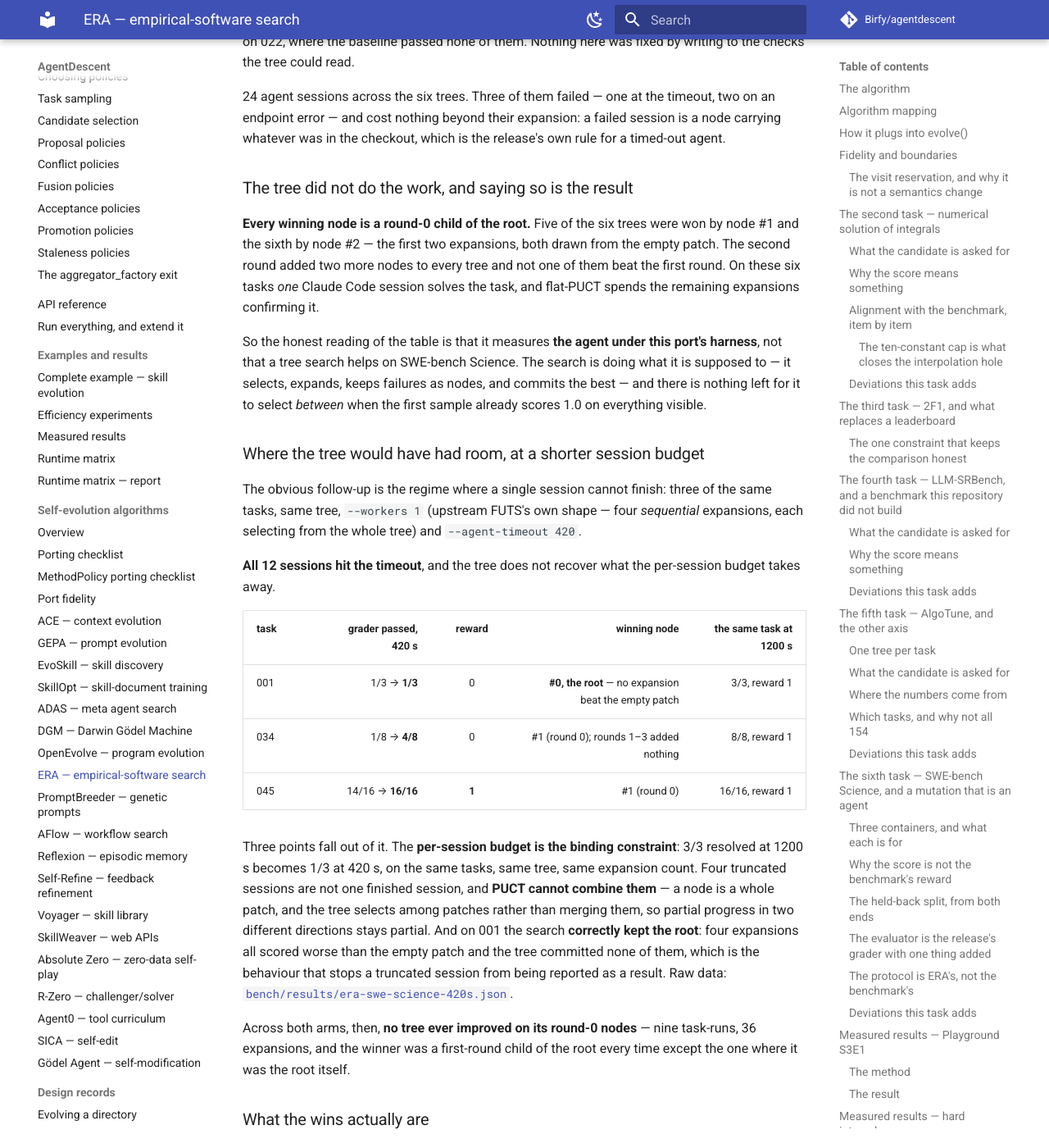
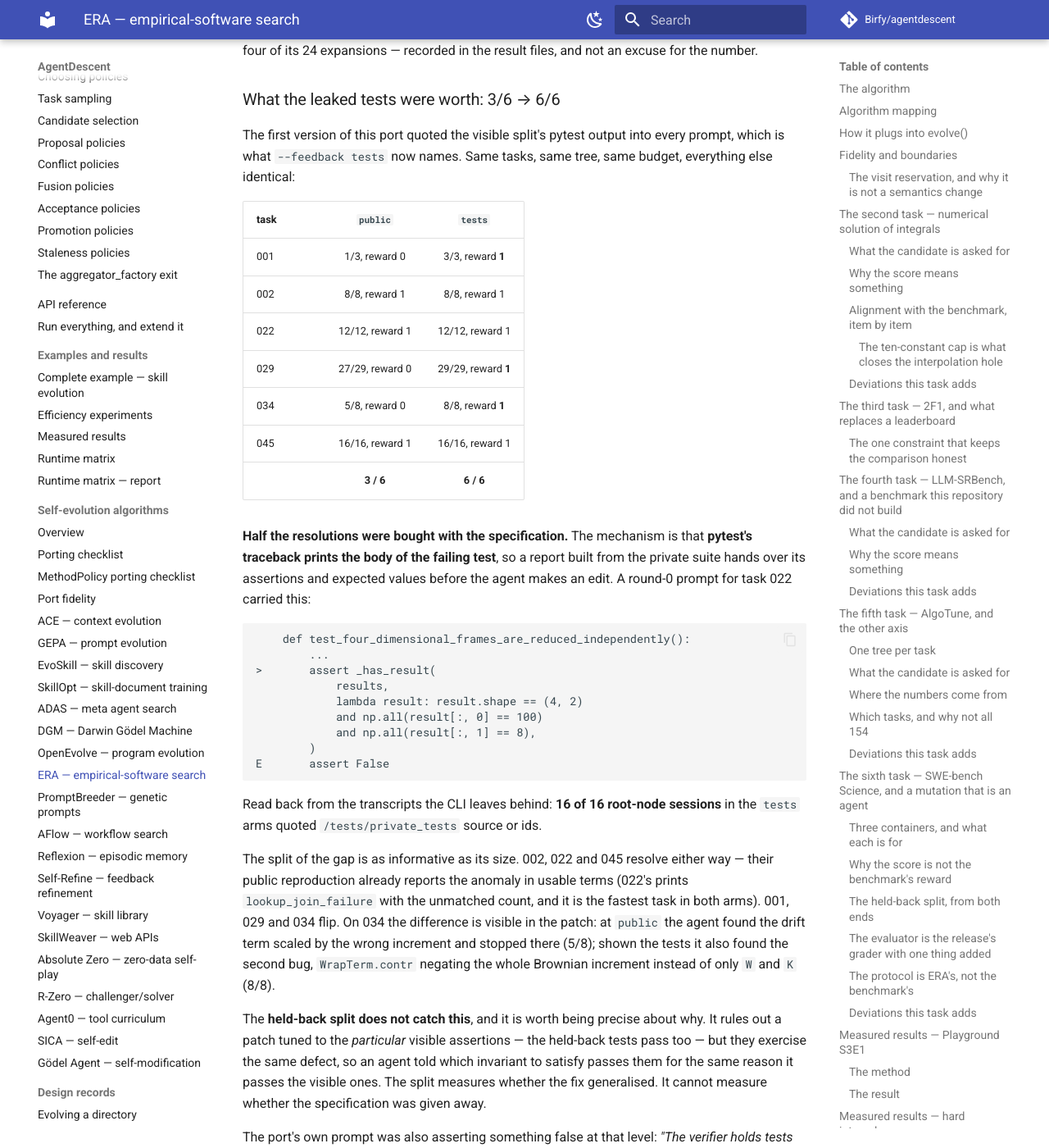
Before and after one commit to Birfy/agentdescent, an MkDocs documentation site: the page built from docs/algo-era.md, in a window 1280 px wide and 1400 px high, scrolled down 37518 px. Shown: the whole window at 82% size. Built offline with MkDocs 1.6.1 and Material for MkDocs 9.7.7, drawn with Linux system fonts in a browser that asks for light colours; comment, search, counter and statistics services are not loaded; some of the changed text lies outside the part shown.

Commit message:
ERA/SWE-bench Science: the honest number is 3 of 6, and what the leak was worth
Re-ran the same six tasks, same tree, same 4 expansions and 1200 s per session,
at the new default `--feedback public` -- the information the benchmark itself
gives an agent. **3 of 6 resolved, from 0 of 6**, against 6 of 6 when the
visible split's pytest output (and with it the failing tests' own source) was
quoted into the prompt. Half the resolutions were bought with the specification.

The split of the gap is as informative as its size. 002, 022 and 045 resolve
either way -- their public reproduction already reports the anomaly in usable
terms. 001, 029 and 034 flip, and on 034 the difference is legible in the patch:
at `public` the agent found the drift term scaled by the wrong increment and
stopped (5/8); shown the tests it also found `WrapTerm.contr` negating the whole
Brownian increment instead of only W and K (8/8). The two that did not resolve
at `public` were not failures of the same kind either -- 029 reached 27 of 29
and 034 5 of 8, partial repairs of the right defect that an all-or-nothing
reward scores as zero, while 001 produced nothing and the tree kept the empty
patch over all four expansions.

The round-0 finding survives the correction and is now much better supported:
across fifteen task-runs and sixty expansions in three arms, the winner was a
first-round child of the root every time except twice, when it was the root.

Result files are renamed to carry the level they were measured at
(`era-swe-science-{public,tests}-1200s-*`, `era-swe-science-tests-420s`) so no
one can quote a filename without quoting the protocol. Four sessions in the
`public` arm died on an endpoint TLS error rather than on the task; recorded,
not offered as an excuse.

Co-Authored-By: Claude Opus 5 <noreply@anthropic.com>
Claude-Session: https://claude.ai/code/session_01T72MwMAgYNamMuFiCgVU1V

````diff
--- a/docs/algo-era.md
+++ b/docs/algo-era.md
@@ -1452,15 +1452,13 @@ domains and all six inside the release's unrestricted 96 — one flat-PUCT tree
 each, **4 expansions per tree**, 2 workers, `c_puct = 1.0`, uniform prior,
 `--held-back-frac 0.25`, seed 0, synchronous mode.
 
-The mutation operator is the **Claude Code CLI** (`claude -p
---permission-mode acceptEdits --allowedTools "Bash Edit Write Read Glob Grep
-TodoWrite"`, version 2.1.251, prompt over stdin) at `--agent-timeout 1200`. The
-run passed no `--model`, so each session took that CLI's default: **`claude-sonnet-5`**
-in all 37 sessions across the three arms, read back afterwards from the CLI's
-own transcripts (`~/.claude/projects/*/`) rather than from the result file,
-which is why `agent_sessions.version` and `agent_sessions.model` are recorded
-now. A run meant to be repeated should pass `--model`; these three predate the
-field and carry it only here.
+The mutation operator is the **Claude Code CLI** (`claude -p --permission-mode
+acceptEdits --allowedTools "Bash Edit Write Read Glob Grep TodoWrite"`, version
+2.1.251, prompt over stdin) at `--agent-timeout 1200`. The runs passed no
+`--model`, so each session took that CLI's default: **`claude-sonnet-5`** in all
+61 sessions, read back afterwards from the CLI's own transcripts
+(`~/.claude/projects/*/`) rather than from the result file, which is why
+`agent_sessions.version` and `agent_sessions.model` are recorded now.
 
 Everything else is the release as published: both pinned images per task pulled
 by digest, the agent's container on `--network none`, and the reward read from
@@ -1469,107 +1467,144 @@ never sees that grader — it ranks on the visible split only, and
 `--held-back-frac 0.25` of each private suite is never shown to it in any shard
 or any prompt.
 
-The runs predate `--feedback` and behave as `--feedback tests` does now: the
-prompt quoted the visible split's pytest output. That is the single most
-important line in this section and it is why the table below is not a
-benchmark number.
-
-Two processes on one host, identical configuration, split only to use the
-wall-clock: tasks 001/002/022/029 in
-[`bench/results/era-swe-science-1200s-a.json`](https://github.com/Birfy/agentdescent/blob/main/bench/results/era-swe-science-1200s-a.json)
-and 034/045 in
-[`bench/results/era-swe-science-1200s-b.json`](https://github.com/Birfy/agentdescent/blob/main/bench/results/era-swe-science-1200s-b.json).
+Two arms, differing in `--feedback` and nothing else:
+
+| arm | what a prompt may quote | result files |
+|---|---|---|
+| **`public`** — the benchmark's own information budget | `reproduce.py`'s output | [`…-public-1200s-a`](https://github.com/Birfy/agentdescent/blob/main/bench/results/era-swe-science-public-1200s-a.json), [`…-b`](https://github.com/Birfy/agentdescent/blob/main/bench/results/era-swe-science-public-1200s-b.json) |
+| `tests` — the visible split's pytest output | that, **plus the failing tests' own source** | [`…-tests-1200s-a`](https://github.com/Birfy/agentdescent/blob/main/bench/results/era-swe-science-tests-1200s-a.json), [`…-b`](https://github.com/Birfy/agentdescent/blob/main/bench/results/era-swe-science-tests-1200s-b.json) |
+
 Each file carries the winning patch, the whole tree, and the grader's output for
-the baseline and the best node.
-
-### The result — and read the next section before quoting it
-
-**6 of 6 resolved, from 0 of 6.** The reward column is the release's own
-grader's binary verdict; the counts beside it are its private-suite totals.
-
-!!! danger "This arm ran at `--feedback tests`, which shows the agent the hidden tests"
-    These runs predate the `--feedback` flag, and the behaviour they got is what
-    the flag now calls `tests`: every prompt quoted pytest's failure sections
-    for the visible half of the private suite — **and pytest's traceback embeds
-    the body of the failing test**, so each agent session was handed those
-    tests' assertions and expected values before it made an edit. All 16
-    root-node prompts across the three arms did this. The number below is
-    therefore "an agent shown most of the hidden specification resolves the
-    task", not the benchmark's task. See
-    [what was wrong with the first number](#what-was-wrong-with-the-first-number).
-
-| task | domain | private tests | grader passed | reward | visible pass rate | held-back pass rate | winning node | wall |
-|---|---|---:|---:|:---:|---:|---:|---:|---:|
-| 001 | computational-reaction-chemistry | 3 | 1/3 → **3/3** | 0 → **1** | 0.667 → 1.000 | 0.500 → 1.000 | #1 (round 0) | 38.3 min |
-| 002 | density-functional-theory | 8 | 3/8 → **8/8** | 0 → **1** | 0.429 → 1.000 | 0.667 → 1.000 | #1 (round 0) | 37.2 min |
-| 022 | neuroimaging | 12 | 4/12 → **12/12** | 0 → **1** | 0.200 → 1.000 | 0.000 → 1.000 | #2 (round 0) | 7.1 min |
-| 029 | genomics-sequence-annotation | 29 | 14/29 → **29/29** | 0 → **1** | 0.545 → 1.000 | 0.375 → 1.000 | #1 (round 0) | 17.3 min |
-| 034 | stochastic-numerical-analysis | 8 | 1/8 → **8/8** | 0 → **1** | 0.286 → 1.000 | 0.333 → 1.000 | #1 (round 0) | 21.8 min |
-| 045 | computational-oceanography | 16 | 14/16 → **16/16** | 0 → **1** | 0.714 → 1.000 | 0.600 → 1.000 | #1 (round 0) | 18.4 min |
-
-The held-back column is the one that says the result is not an artefact of the
-signal the search was given: **every held-back test passes on every task**,
-including the three the search never saw on 022, where the baseline passed none
-of them. Nothing here was fixed by writing to the checks the tree could read.
-
-24 agent sessions across the six trees. Three of them failed — one at the
-timeout, two on an endpoint error — and cost nothing beyond their expansion: a
-failed session is a node carrying whatever was in the checkout, which is the
-release's own rule for a timed-out agent.
-
-### The tree did not do the work, and saying so is the result
-
-**Every winning node is a round-0 child of the root.** Five of the six trees
-were won by node #1 and the sixth by node #2 — the first two expansions, both
-drawn from the empty patch. The second round added two more nodes to every tree
-and not one of them beat the first round. On these six tasks *one* Claude Code
-session solves the task, and flat-PUCT spends the remaining expansions
-confirming it.
-
-So the honest reading of the table is that it measures **the agent under this
-port's harness**, not that a tree search helps on SWE-bench Science. The search
-is doing what it is supposed to — it selects, expands, keeps failures as nodes,
-and commits the best — and there is nothing left for it to select *between*
-when the first sample already scores 1.0 on everything visible.
+the baseline and the best node. Each arm is two processes on one host, split
+only to use the wall-clock.
+
+### The result: 3 of 6, at the benchmark's own information budget
+
+| task | domain | private tests | grader passed | reward | visible pass rate | held-back pass rate | winning node |
+|---|---|---:|---:|:---:|---:|---:|---:|
+| 001 | computational-reaction-chemistry | 3 | 1/3 → 1/3 | 0 → 0 | 0.667 → 0.667 | 0.500 → 0.500 | **#0, the root** |
+| 002 | density-functional-theory | 8 | 3/8 → **8/8** | 0 → **1** | 0.429 → 1.000 | 0.667 → 1.000 | #1 |
+| 022 | neuroimaging | 12 | 4/12 → **12/12** | 0 → **1** | 0.200 → 1.000 | 0.000 → 1.000 | #2 |
+| 029 | genomics-sequence-annotation | 29 | 14/29 → 27/29 | 0 → 0 | 0.545 → 0.818 | 0.375 → 1.000 | #2 |
+| 034 | stochastic-numerical-analysis | 8 | 1/8 → 5/8 | 0 → 0 | 0.286 → 0.714 | 0.333 → 0.667 | #1 |
+| 045 | computational-oceanography | 16 | 14/16 → **16/16** | 0 → **1** | 0.714 → 1.000 | 0.600 → 1.000 | #1 |
+
+**3 of 6 resolved, from 0 of 6.** The three that did not resolve failed
+differently and the difference is informative: 001 produced nothing at all (the
+tree kept the empty patch over all four expansions), while 029 reached 27 of 29
+and 034 reached 5 of 8 — partial repairs of the right defect that the
+benchmark's all-or-nothing reward scores as zero.
+
+029 is worth one more line: its **held-back** split went to 1.000 while two
+*visible* tests still failed. The split is drawn at random, so it can land on
+the easier half; a held-back column at 1.000 is evidence the fix generalised,
+not evidence the task is done.
+
+24 agent sessions. Four died on an endpoint TLS error rather than on the task,
+costing this arm four of its 24 expansions — recorded in the result files, and
+not an excuse for the number.
+
+### What the leaked tests were worth: 3/6 → 6/6
+
+The first version of this port quoted the visible split's pytest output into
+every prompt, which is what `--feedback tests` now names. Same tasks, same tree,
+same budget, everything else identical:
+
+| task | `public` | `tests` |
+|---|:---:|:---:|
+| 001 | 1/3, reward 0 | 3/3, reward **1** |
+| 002 | 8/8, reward 1 | 8/8, reward 1 |
+| 022 | 12/12, reward 1 | 12/12, reward 1 |
+| 029 | 27/29, reward 0 | 29/29, reward **1** |
+| 034 | 5/8, reward 0 | 8/8, reward **1** |
+| 045 | 16/16, reward 1 | 16/16, reward 1 |
+| | **3 / 6** | **6 / 6** |
+
+**Half the resolutions were bought with the specification.** The mechanism is
+that **pytest's traceback prints the body of the failing test**, so a report
+built from the private suite hands over its assertions and expected values
+before the agent makes an edit. A round-0 prompt for task 022 carried this:
+
+```
+    def test_four_dimensional_frames_are_reduced_independently():
+        ...
+>       assert _has_result(
+            results,
+            lambda result: result.shape == (4, 2)
+            and np.all(result[:, 0] == 100)
+            and np.all(result[:, 1] == 8),
+        )
+E       assert False
+```
+
+Read back from the transcripts the CLI leaves behind: **16 of 16 root-node
+sessions** in the `tests` arms quoted `/tests/private_tests` source or ids.
+
+The split of the gap is as informative as its size. 002, 022 and 045 resolve
+either way — their public reproduction already reports the anomaly in usable
+terms (022's prints `lookup_join_failure` with the unmatched count, and it is
+the fastest task in both arms). 001, 029 and 034 flip. On 034 the difference is
+visible in the patch: at `public` the agent found the drift term scaled by the
+wrong increment and stopped there (5/8); shown the tests it also found the
+second bug, `WrapTerm.contr` negating the whole Brownian increment instead of
+only `W` and `K` (8/8).
+
+The **held-back split does not catch this**, and it is worth being precise about
+why. It rules out a patch tuned to the *particular* visible assertions — the
+held-back tests pass too — but they exercise the same defect, so an agent told
+which invariant to satisfy passes them for the same reason it passes the visible
+ones. The split measures whether the fix generalised. It cannot measure whether
+the specification was given away.
+
+The port's own prompt was also asserting something false at that level: *"The
+verifier holds tests you cannot see and cannot read."* `--feedback` now defaults
+to `public`, `tests` says "further tests you have not been shown" instead, and
+`test_the_default_feedback_quotes_nothing_from_the_private_suite` pins the
+default against the exact strings that leaked.
+
+### The tree did not do the work, in either arm
+
+**Every winning node came from round 0.** Across fifteen task-runs — six at
+`public`, six at `tests`, three at 420 s — and sixty expansions, the winner was
+a first-round child of the root every time except the two where it was the root
+itself. The second round added two nodes to every tree and never beat the first.
+
+So both tables measure **the agent under this port's harness**, not that a tree
+search helps on SWE-bench Science. The search is doing what it should — it
+selects, expands, keeps failures as nodes, commits the best, and on 001 at
+`public` it correctly kept the empty patch over four worse ones — but there is
+nothing to select *between* when the first sample is already the best one drawn.
 
 ### Where the tree would have had room, at a shorter session budget
 
-The obvious follow-up is the regime where a single session cannot finish: three
-of the same tasks, same tree, `--workers 1` (upstream FUTS's own shape — four
-*sequential* expansions, each selecting from the whole tree) and
-`--agent-timeout 420`.
+The regime where a single session cannot finish: three of the same tasks,
+`--workers 1` (upstream FUTS's own shape — four *sequential* expansions, each
+selecting from the whole tree), `--agent-timeout 420`, and the `tests`
+feedback level.
 
 **All 12 sessions hit the timeout**, and the tree does not recover what the
 per-session budget takes away.
 
-| task | grader passed, 420 s | reward | winning node | the same task at 1200 s |
+| task | grader passed, 420 s | reward | winning node | same task, 1200 s |
 |---|---:|:---:|---:|---:|
-| 001 | 1/3 → **1/3** | 0 | **#0, the root** — no expansion beat the empty patch | 3/3, reward 1 |
-| 034 | 1/8 → **4/8** | 0 | #1 (round 0); rounds 1–3 added nothing | 8/8, reward 1 |
-| 045 | 14/16 → **16/16** | **1** | #1 (round 0) | 16/16, reward 1 |
-
-Three points fall out of it. The **per-session budget is the binding
-constraint**: 3/3 resolved at 1200 s becomes 1/3 at 420 s, on the same tasks,
-same tree, same expansion count. Four truncated sessions are not one finished
-session, and **PUCT cannot combine them** — a node is a whole patch, and the
-tree selects among patches rather than merging them, so partial progress in two
-different directions stays partial. And on 001 the search **correctly kept the
-root**: four expansions all scored worse than the empty patch and the tree
-committed none of them, which is the behaviour that stops a truncated session
-from being reported as a result. Raw data:
-[`bench/results/era-swe-science-420s.json`](https://github.com/Birfy/agentdescent/blob/main/bench/results/era-swe-science-420s.json).
-
-Across both arms, then, **no tree ever improved on its round-0 nodes** — nine
-task-runs, 36 expansions, and the winner was a first-round child of the root
-every time except the one where it was the root itself.
+| 001 | 1/3 → **1/3** | 0 | **#0, the root** | 3/3, reward 1 |
+| 034 | 1/8 → **4/8** | 0 | #1; rounds 1–3 added nothing | 8/8, reward 1 |
+| 045 | 14/16 → **16/16** | **1** | #1 | 16/16, reward 1 |
+
+Four truncated sessions are not one finished session, and **PUCT cannot combine
+them** — a node is a whole patch, and the tree selects among patches rather than
+merging them, so partial progress in two directions stays partial. Raw data:
+[`bench/results/era-swe-science-tests-420s.json`](https://github.com/Birfy/agentdescent/blob/main/bench/results/era-swe-science-tests-420s.json).
 
 ### What the wins actually are
 
-Real defects in real libraries, not benchmark-shaped ones:
-
-* **034 — `diffrax`, backward-in-time stochastic integration.** Two bugs, both
-  fixed: the drift term was scaled by the stepping loop's internally re-oriented
-  (always positive) increment instead of the signed control increment, and
+Real defects in real libraries, not benchmark-shaped ones. All four fixes below
+come from the `tests` arm; the `public` arm found the same file every time, and
+the same fix except on 034.
+
+* **034 — `diffrax`, backward-in-time stochastic integration.** Two bugs: the
+  drift term was scaled by the stepping loop's internally re-oriented (always
+  positive) increment instead of the signed control increment, and
   `WrapTerm.contr` negated the *whole* Brownian increment structure when it
   should negate only `W` and the space-time-time Lévy area `K` — `dt` and the
   space-time Lévy area `H` are defined by the pair of endpoints and do not
@@ -1596,11 +1631,13 @@ Real defects in real libraries, not benchmark-shaped ones:
    the `test_atlas_projection.py` / `test_stochastic_orientation.py` /
    `test_connected_grid_semantics.py` that does — so it collects nothing, exits
    4, and scores every submission 0 however correct. The release does not rely
-   on it: `tasks/task_NNN/tests/docker-compose.yaml` binds the task bundle's
-   `grader.py` over that path and `tests/Dockerfile` copies it in, with the
-   comment "Keep the runtime entrypoint in sync with the task bundle." This port
-   ran the image's copy at first and reported a floor of zero for its trouble;
-   it now writes the bundle grader in beside the patch, and
+   on it, and says so: `tasks/task_NNN/tests/docker-compose.yaml` binds the task
+   bundle's `grader.py` over that path, and `docs/run-batch.md` states that
+   "Private-test collection is directory-based… The task's Compose override
+   mounts the bundle's dynamic grader into an existing prebuilt verifier image,
+   so correcting test discovery does not require rebuilding the image." This
+   port ran the image's copy at first and reported a floor of zero for its
+   trouble; it now writes the bundle grader in beside the patch, and
    `test_the_bundle_grader_is_the_one_that_runs` pins that against task 034.
 2. **`evolve(solved_threshold=1.0)` was silently under-spending the budget.** A
    shard here is a handful of tests, and a rollout that clears all of them says
@@ -1610,67 +1647,17 @@ Real defects in real libraries, not benchmark-shaped ones:
    unreachable threshold, which is upstream FUTS's own behaviour: the selected
    node is expanded whatever it scored.
 
-### What was wrong with the first number
-
-The 6/6 above was measured with the port quoting the visible private tests'
-pytest output into every mutation prompt. That looked innocuous — it is what
-the other five ERA tasks do, hand the evaluator's own error back to the model —
-and on this benchmark it is not, because **pytest's traceback prints the source
-of the failing test**. A round-0 prompt for task 022 carried this:
-
-```
-    def test_four_dimensional_frames_are_reduced_independently():
-        ...
->       assert _has_result(
-            results,
-            lambda result: result.shape == (4, 2)
-            and np.all(result[:, 0] == 100)
-            and np.all(result[:, 1] == 8),
-        )
-E       assert False
-```
-
-— the hidden suite's file name, its node ids, its assertions and its expected
-values, handed over before the agent made a single edit. Checked across the
-transcripts the CLI leaves behind: **16 of 16 root-node sessions** quoted
-`/tests/private_tests` source or ids. On the benchmark an agent has
-`reproduce.py` and nothing else.
-
-The held-back split does **not** catch this, and it is worth being precise about
-why. It rules out a patch tuned to the *particular* visible assertions — the
-held-back tests pass too — but the tests it holds back exercise the same defect,
-so an agent told exactly which invariant to satisfy passes them for the same
-reason it passes the visible ones. What the split measures is "did the fix
-generalise"; what it cannot measure is "was the specification given away".
-
-The port's own prompt was also asserting something false at that level: *"The
-verifier holds tests you cannot see and cannot read."*
-
-The fix is `--feedback {public,counts,tests}`, defaulting to **`public`** — the
-public reproduction's own output and nothing from the private run, which is the
-benchmark's own information budget. `counts` adds how many visible checks passed
-and nothing about what they check. `tests` is the old behaviour, kept because it
-is a legitimate *different* experiment as long as it is labelled, and named so
-that nobody reaches it by accident.
-`test_the_default_feedback_quotes_nothing_from_the_private_suite` pins the
-default against the exact strings that leaked.
-
-The tree still ranks on the private suite at every level — that is ERA's
-protocol, the evaluator drives selection, and it is disclosed. What changed is
-what the *agent* is told.
-
 ### What this is not
 
-* **Six tasks of 119, one seed, one model.** It is a demonstration that the port
-  runs end to end against the real release and resolves the tasks it was pointed
-  at, not a rate. A 6/6 on six tasks has a 95% interval reaching well below any
-  published number.
-* **Not a leaderboard row.** The protocol is ERA's: a tree of agent sessions,
-  scored between attempts against the visible part of each private suite, best
-  node kept. The leaderboard setting is one attempt with no verifier feedback.
-  Given that every winner here came from round 0, the closest honest comparison
-  is "best of the first two sessions with a scored selection between them" —
-  which is still not one attempt.
+* **Six tasks of 119, one seed, one model.** 3/6 is a demonstration that the
+  port runs end to end against the real release, not a rate. Its 95% interval
+  spans most of the unit line.
+* **Not a leaderboard row, even at `public`.** The leaderboard setting is one
+  attempt per task. Here four agent sessions are drawn per task and the best is
+  kept **by a selector that reads the private suite** — oracle selection, which
+  is a real advantage even when the agent is told nothing. Given that every
+  winner came from round 0, the closest honest description is "best of the first
+  two sessions, chosen by a verifier".
 * **The reward is the benchmark's; the search's score is not.** `pass_rate` is
   this port's construction, and it exists because a binary reward gives PUCT
   nothing to rank.
````
Also changed, not shown: examples/era/README.md (+17 -9 lines), 8 other files.
